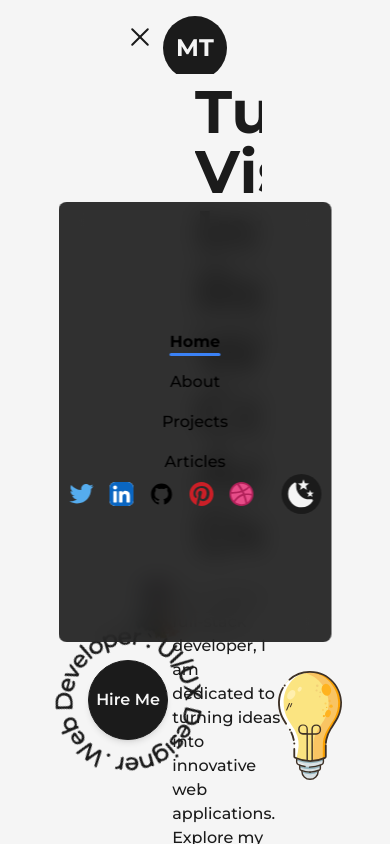
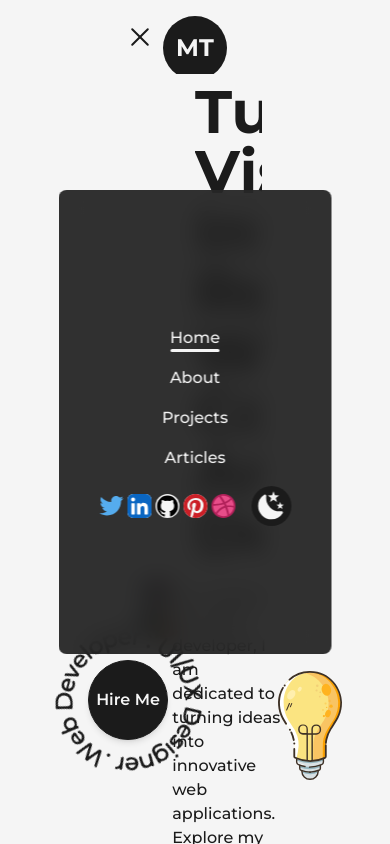
Before and after one commit to MilkiasTonji/mock-portfolio, a Next.js app: page / in a window 390 px wide. Both pictures are taken after a click on the button 140 px from the left and 37 px from the top of the page. Shown: the top 844 px of the page. Built offline with nearby package versions, Linux system fonts and the light colour scheme.

Commit message:
completed navbar responsiveness for all mobile devices

```diff
--- a/src/components/Navbar.js
+++ b/src/components/Navbar.js
@@ -31,12 +31,12 @@ const CustomMobileLink = ({ href, title, className = "", toggle }) => {
     return (
         <button
             href={href}
-            className={`${className} relative group ${router.asPath === href ? 'font-bold' : ''}`}
+            className={`${className} relative group text-light dark:text-dark my-2`}
             onClick={handleMobileLink}
         >
             {title}
             <span className={`
-                h-[3px] inline-block bg-blue-500 absolute left-0 dark:bg-light
+                h-[3px] inline-block absolute left-0 bg-light dark:bg-dark
                 -bottom-0.5 rounded-md group-hover:w-full transition-[width] ease-in duration-300
                 ${router.asPath === href ? 'w-full font-bold' : 'w-0'}
             `}>
@@ -115,16 +115,19 @@ const Navbar = () => {
             {
                 isOpen ?
 
-                    <div className='min-w-[70vw] flex flex-col justify-between items-center z-30
-            fixed top-1/2 left-1/2 -translate-x-1/2 -translate-y-1/2 bg-dark/90 dark:bg-light/75 rounded-lg backdrop-blur-md py-32'>
-                        <nav className='flex flex-col items-center justify-center gap-4'>
+                    <motion.div
+                     initial={{scale: 0, opacity: 0, x: "-50%", y: "-50%"}}
+                     animate={{scale:1, opacity: 1, transition: {duration: 0.5}}}
+                    className='min-w-[70vw] flex flex-col justify-between items-center z-30
+                    fixed top-1/2 left-1/2 -translate-x-1/2 -translate-y-1/2 bg-dark/90 dark:bg-light/75 rounded-lg backdrop-blur-md py-32'>
+                        <nav className='flex flex-col items-center justify-center'>
                             <CustomMobileLink href="/" title={"Home"} className='' toggle={handleClick} />
                             <CustomMobileLink href="/about" title={"About"} className='' toggle={handleClick} />
                             <CustomMobileLink href="/projects" title={"Projects"} className='' toggle={handleClick} />
                             <CustomMobileLink href="/articles" title={"Articles"} className='' toggle={handleClick} />
                         </nav>
 
-                        <nav className='flex items-center justify-center flex-wrap gap-4'>
+                        <nav className='flex items-center justify-center flex-wrap gap-4 mt-2 sm:gap-1'>
                             <motion.a href="https://www.twitter.com/MilkiasTonji" target={'_blank'}
                                 whileHover={{ y: -2 }}
                                 whileTap={{ scale: 0.9 }}
@@ -138,12 +141,12 @@ const Navbar = () => {
                             <motion.a href="https://www.linkedin.com/MilkiasTonji" target={'_blank'}
                                 whileHover={{ y: -2 }}
                                 whileTap={{ scale: 0.9 }}
-                                className='w-6'
+                                className='w-6 bg-light rounded-full dark:bg-dark'
                             ><GithubIcon /></motion.a>
                             <motion.a href="https://www.linkedin.com/MilkiasTonji" target={'_blank'}
                                 whileHover={{ y: -2 }}
                                 whileTap={{ scale: 0.9 }}
-                                className='w-6'
+                                className='w-6 bg-light rounded-full'
                             ><PinterestIcon /></motion.a>
                             <motion.a href="https://www.linkedin.com/MilkiasTonji" target={'_blank'}
                                 whileHover={{ y: -2 }}
@@ -161,7 +164,7 @@ const Navbar = () => {
                                 }
                             </buttton>
                         </nav>
-                    </div>
+                    </motion.div>
                     : null
             }
 
```
